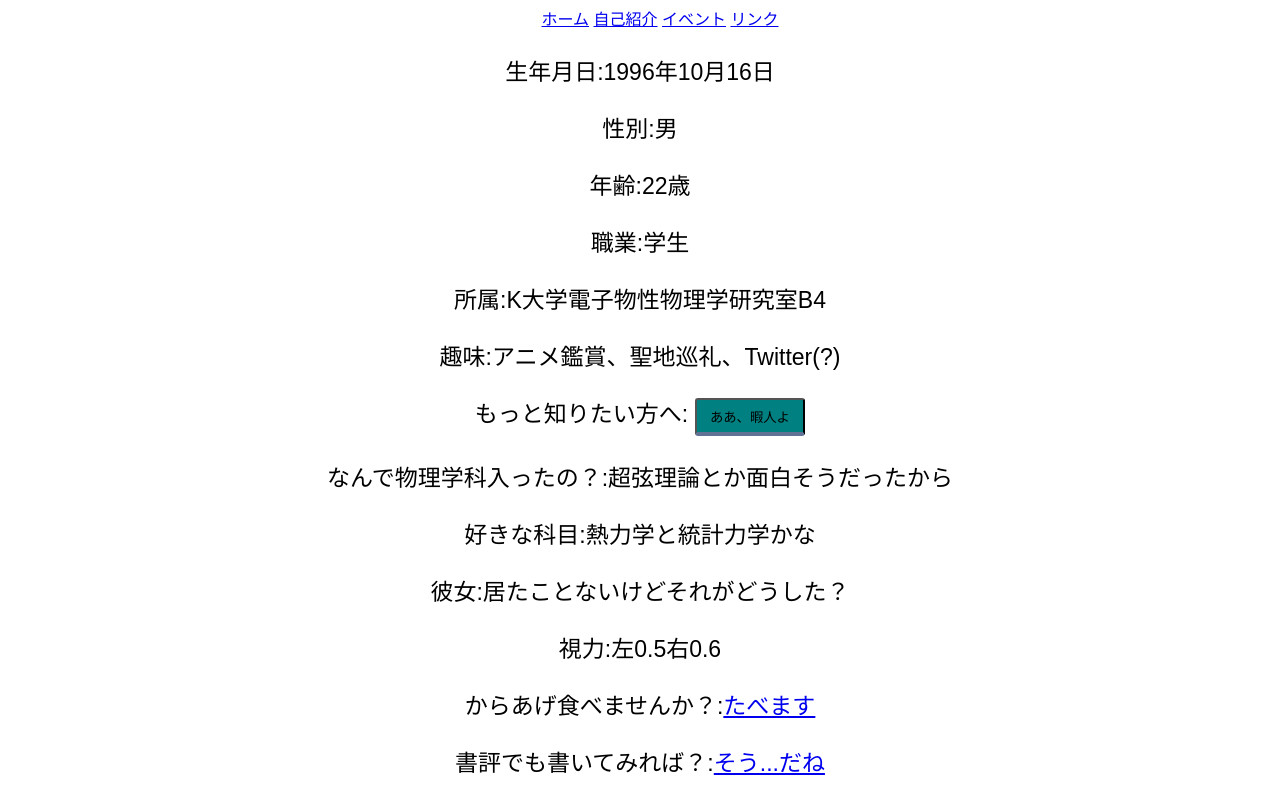
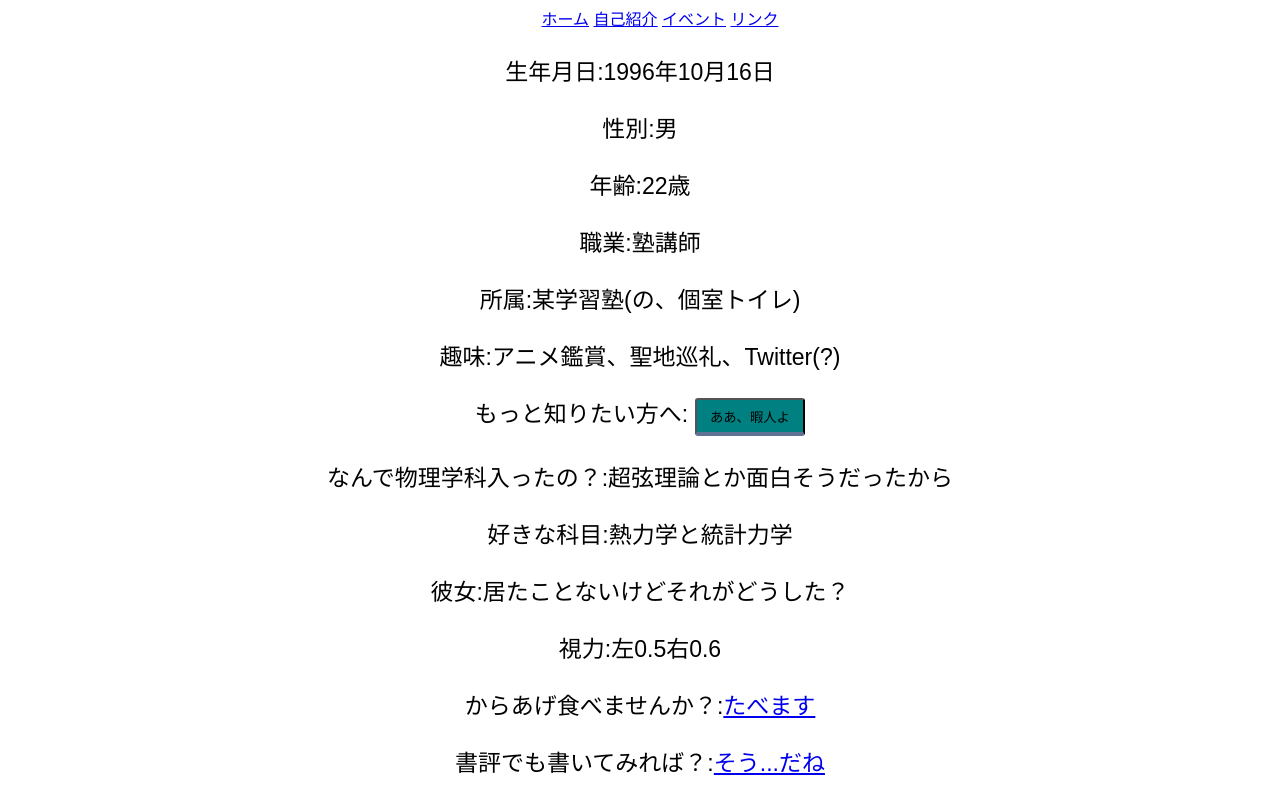
Before and after one commit to nayochev/nayochev.github.io, a plain HTML site: page about.html in a window 1280 px wide. Both pictures are taken after a click on the button "ああ、暇人よ". Shown: the part 74-875 px from the top of the page. Drawn offline with Linux system fonts and the light colour scheme.

Commit message:
書評の更新

```diff
--- a/about.html
+++ b/about.html
@@ -27,17 +27,17 @@
 			<p>生年月日:1996年10月16日</p>
 			<p>性別:男</p>
 			<p>年齢:22歳</p>
-			<p>職業:学生</p>
-			<p>所属:K大学電子物性物理学研究室B4</p>
+			<p>職業:塾講師</p>
+			<p>所属:某学習塾(の、個室トイレ)</p>
 			<p>趣味:アニメ鑑賞、聖地巡礼、Twitter(?)</p>
 			<p>もっと知りたい方へ: <button id="aboutbutton">ああ、暇人よ</button>
 				<div id="moreabouttext">
 					<p>なんで物理学科入ったの？:超弦理論とか面白そうだったから</p>
-					<p>好きな科目:熱力学と統計力学かな</p>
+					<p>好きな科目:熱力学と統計力学</p>
 					<p>彼女:居たことないけどそれがどうした？</p>
 					<p>視力:左0.5右0.6</p>
 					<p>からあげ食べませんか？:<a href="chicken-flitter/chicken-flitter.html">たべます</a></p>
-					<p>書評でも書いてみれば？:<a href="book.html">そう...だね</a></p>
+					<p>書評でも書いてみれば？:<a href="https://www.amazon.co.jp/gp/profile/amzn1.account.AFOUMKFO47ZNI66SECKAOTDZ3Z2A/ref=cm_cr_srp_d_gw_btm?ie=UTF8">そう...だね</a></p>
 				</div>
 			</p>
 		</div>
--- a/css/style.css
+++ b/css/style.css
@@ -43,7 +43,6 @@ h1 {
 
 #moreabouttext {
 	display: none;
-	font-size: 23px;
 }
 
 .event {
```
Also changed, not shown: event.html (+1 -1 lines).
